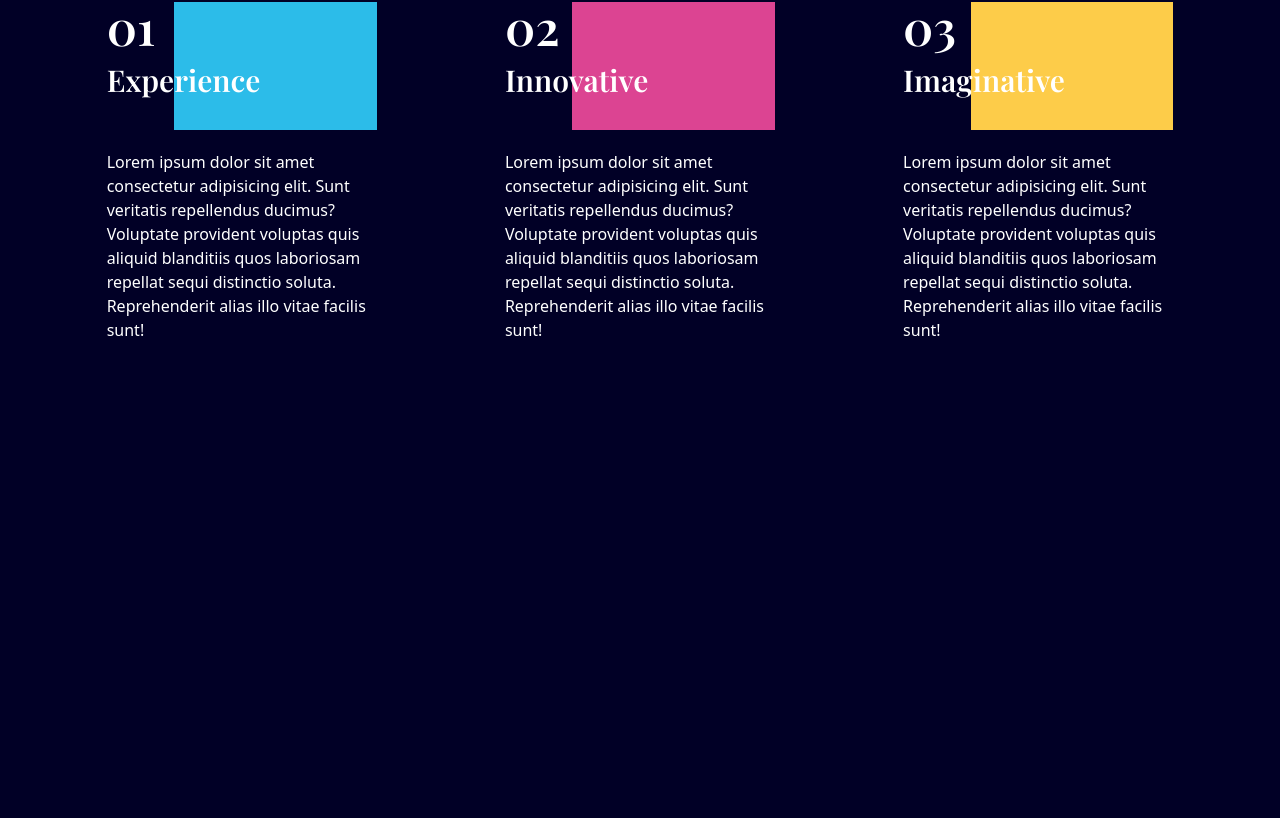
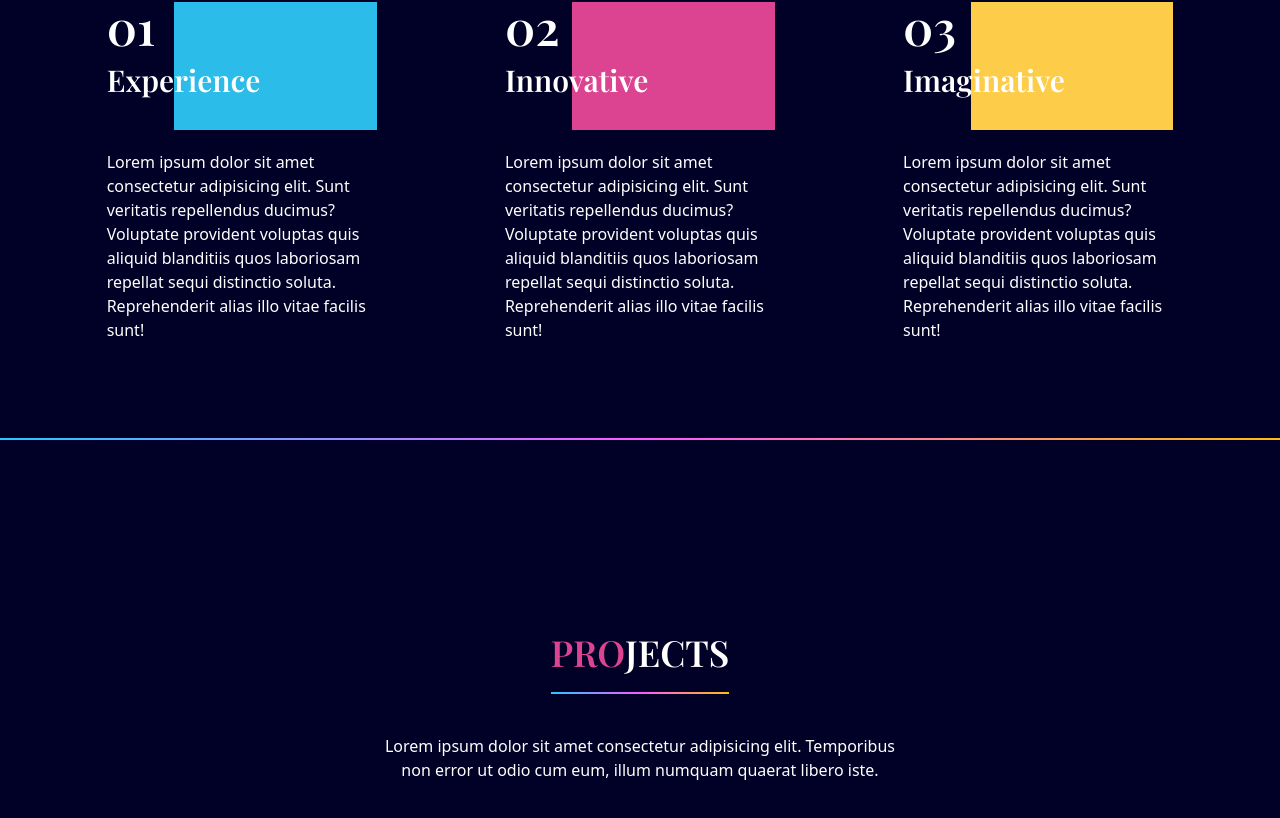
Before and after one commit to AsfandG/portfolio, a React (Vite) app: page / in a window 1280 px wide. Shown: the part 1298-2116 px from the top of the page. Before the commit the page ends 1736 px from the top, so only its background shows below. Built offline with nearby package versions, Linux system fonts and the light colour scheme; a web font is replaced by a local one.

Commit message:
project section started

```diff
--- a/src/App.jsx
+++ b/src/App.jsx
@@ -5,6 +5,7 @@ import DotGroup from "./components/dot-group";
 import Landing from "./components/landing";
 import LineGradient from "./components/line-gradient";
 import MySkills from "./components/my-skills";
+import Projects from "./components/projects";
 
 const App = () => {
   const [selectedPage, setSelectedPage] = useState("home");
@@ -44,8 +45,12 @@ const App = () => {
       </div>
 
       <LineGradient />
-      <div className="w-5/6 mx-auto tablet:h-full">
+      <div className="w-5/6 mx-auto tablet:h-auto">
         <MySkills />
+      </div>
+      <LineGradient />
+      <div className="w-5/6 mx-auto">
+        <Projects />
       </div>
     </div>
   );
--- /dev/null
+++ b/src/components/projects.jsx
@@ -0,0 +1,36 @@
+import { motion } from "motion/react";
+import LineGradient from "./line-gradient";
+
+const Projects = () => {
+  return (
+    <section id="projects" className="pt-48 pb-48">
+      {/* Headings */}
+      <motion.div
+        className="laptop:w-2/4 mx-auto text-center"
+        initial="hidden"
+        whileInView="visible"
+        viewport={{ once: true, amount: 0.5 }}
+        transition={{ delay: 0.4, duration: 0.5 }}
+        variants={{
+          hidden: { opacity: 0, y: -50 },
+          visible: { opacity: 1, y: 0 },
+        }}
+      >
+        <div>
+          <p className="font-playfair font-semibold text-4xl">
+            <span className="text-red">PRO</span>JECTS
+          </p>
+          <div className="flex justify-center mt-5">
+            <LineGradient width="w-1/3" />
+          </div>
+        </div>
+        <p className="mt-10 mb-10">
+          Lorem ipsum dolor sit amet consectetur adipisicing elit. Temporibus
+          non error ut odio cum eum, illum numquam quaerat libero iste.
+        </p>
+      </motion.div>
+    </section>
+  );
+};
+
+export default Projects;
```
